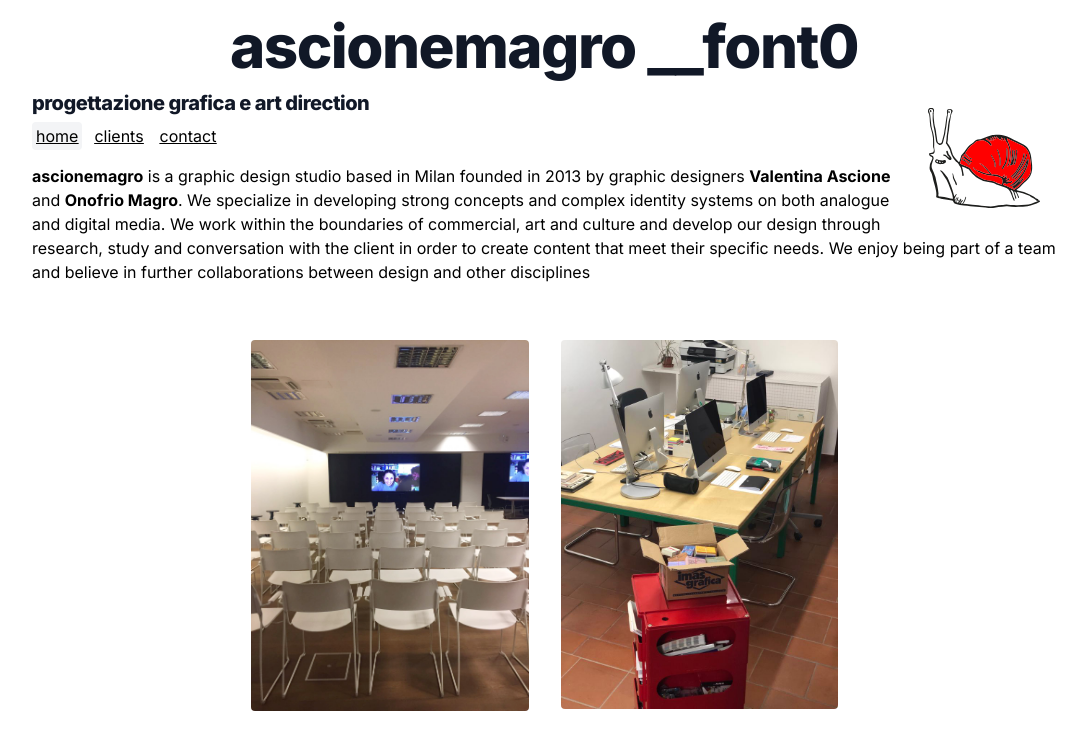
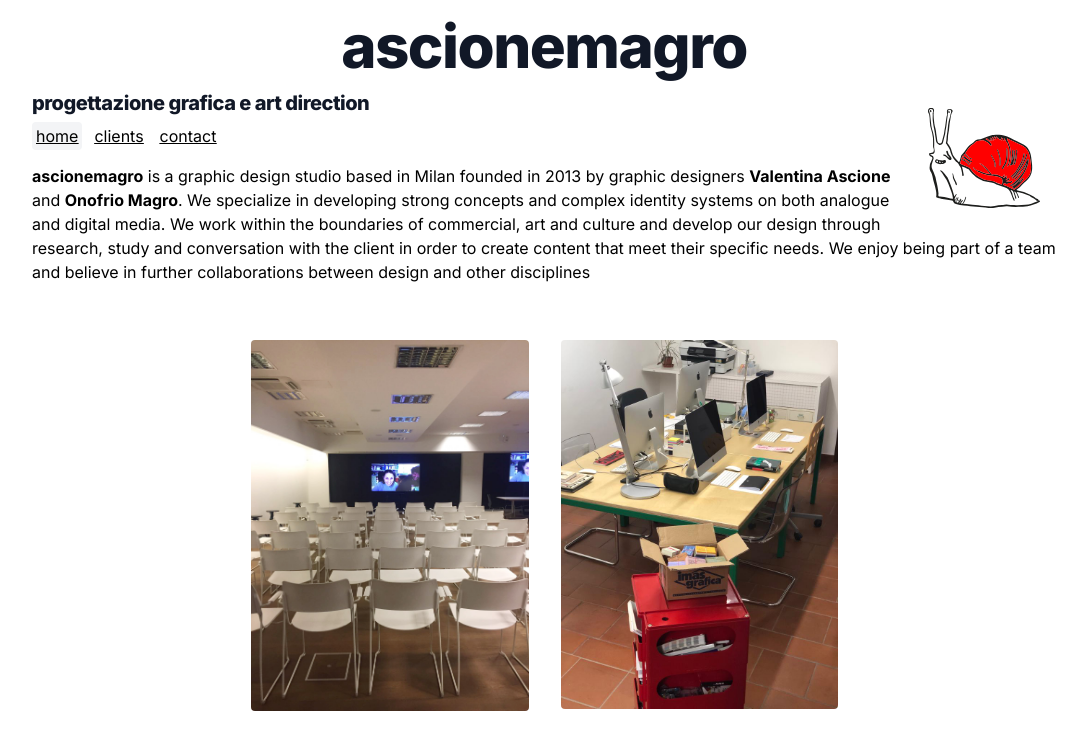
Before and after one commit to michaelphillips4/ascionemagro, a Next.js app: page / in a window 1280 px wide. Shown: the top 741 px of the page, without its empty margins (96-1182 px from the left). Built offline with nearby package versions, Linux system fonts and the light colour scheme.

Commit message:
build issue 2

```diff
--- a/package.json
+++ b/package.json
@@ -24,6 +24,7 @@
     "eslint-config-next": "14.0.0",
     "postcss": "^8",
     "tailwindcss": "^3",
-    "typescript": "^5"
+    "typescript": "^5",
+    "@vercel/examples-ui": "^1.0.5"
   }
 }
--- a/src/app/layout.tsx
+++ b/src/app/layout.tsx
@@ -27,7 +27,7 @@ export default function RootLayout({
         <h1
           className={headingClass}
         >
-          ascionemagro {inter.className}
+          ascionemagro
         </h1>
 
         <a target="_blank" href="https://www.youtube.com/watch?v=EnWAdXJgqjo">
```
